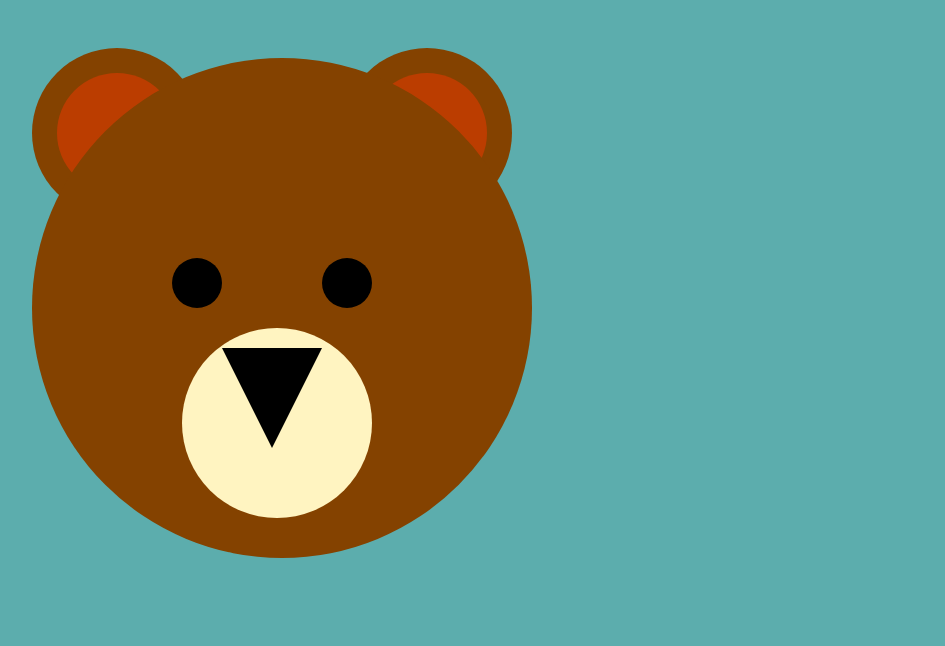
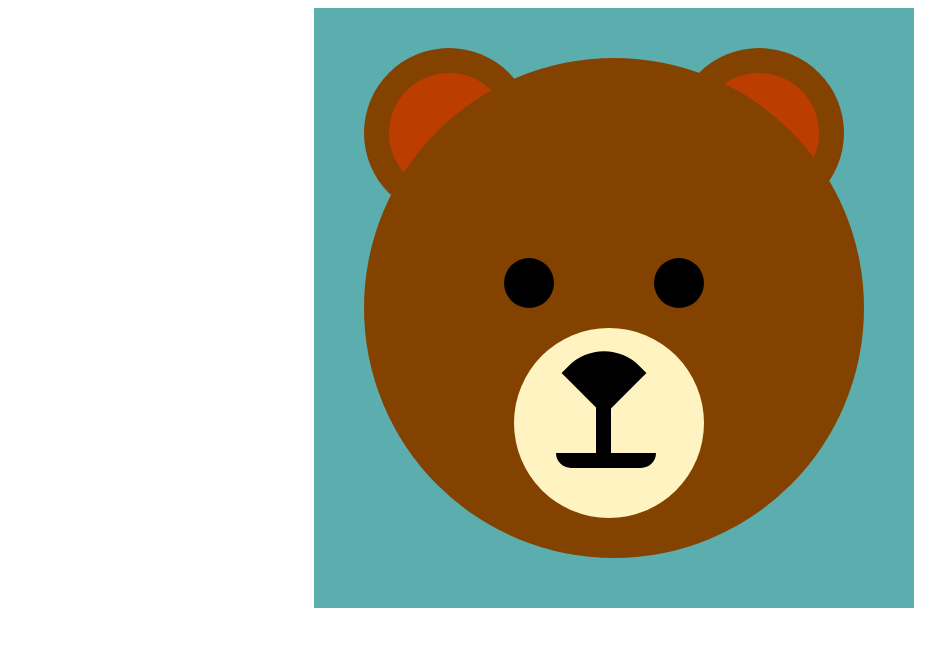
Before and after one commit to spdcs/web-task, a plain HTML site: page Brown.html in a window 1280 px wide. Shown: the whole page, without its empty margins (26-971 px from the left). Drawn offline with Linux system fonts and the light colour scheme.

Commit message:
finished

```diff
--- a/Brown.html
+++ b/Brown.html
@@ -7,8 +7,14 @@
   <title>brown！</title>
 </head>
 <style media="screen">
-body{
+
+.containr{
+  width: 600px;
+  height: 600px;
   background-color: #5cadad		;
+  margin: auto;
+  top: 0;
+  bottom: 0;
 }
 .face{
   background-color: #844200		;
@@ -83,18 +89,37 @@ body{
   margin-left: 150px;
 }
 .nose{
-  background-color: #000000	;
+  width: 60px;
+  height: 60px;
+  /* clip-path: polygon(50% 100%, 0 0, 100% 0); */
+  margin-top: 15px;
+  margin-left: 60px;
+  background: none repeat scroll 0 0 black;
+  -webkit-border-radius: 50px 0 0 0;
+  -moz-border-radius: 50px 0 0 0;
+  border-radius: 50px 0 0 0;
+  transform: rotate(45deg);
+}
+.noseline{
+  background-color: black;
+  width: 15px;
+  height: 60px;
+  margin-top: -10px;
+  margin-left: 82px;
+}
+
+.mouth{
+  background: black;
   width: 100px;
-  height: 100px;
-  clip-path: polygon(50% 100%, 0 0, 100% 0);
-  margin-top: 20px;
-  margin-left: 40px;
-  position: absolute;
+  height: 15px;
+  border-radius: 0 0 20px 20px;
+  margin-left: 42px;
+}
 
-}
+
 </style>
 <body>
-
+<div class="containr">
   <div class="outear1">
     <div class="ear1"></div>
   </div>
@@ -106,8 +131,10 @@ body{
     <div class="eye2"></div>
     <div class="noseout">
       <div class="nose"></div>
+      <div class="noseline"></div>
+      <div class="mouth"></div>
     </div>
   </div>
-
+</div>
 </body>
 </html>
```
